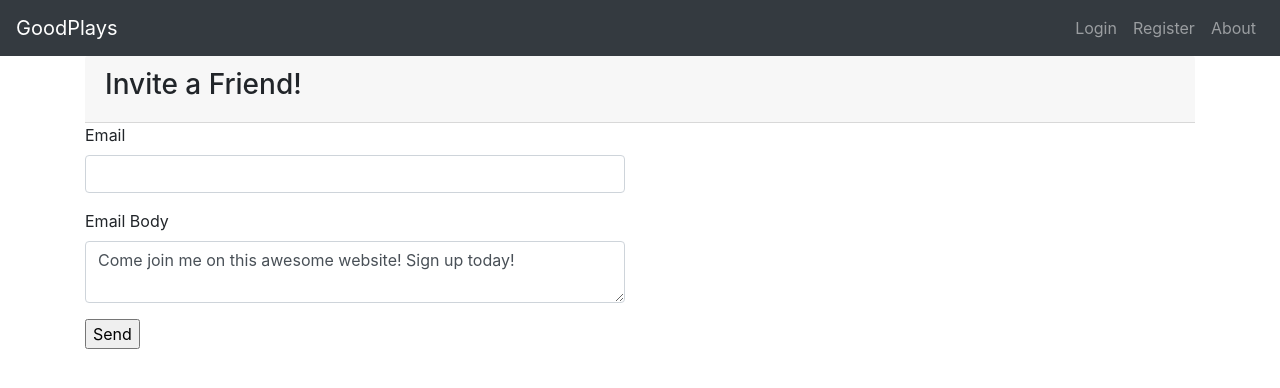
After one commit to biswasasmit/CMSC388J-Final, a Flask app: page /invite in a window 1280 px wide. The commit adds this page. Shown: the top 388 px of the page. Run offline with Flask 2, Linux system fonts and the light colour scheme; some libraries are stand-ins or nearby versions.

Commit message:
added invite form but no functionality

```diff
--- a/flask_app/forms.py
+++ b/flask_app/forms.py
@@ -49,6 +49,11 @@ class UpdateUsernameForm(FlaskForm):
         if user is not None:
             raise ValidationError('Username is taken')
 
+class InviteFriendForm(FlaskForm):
+    email = StringField('Email', validators=[InputRequired(), Email()])
+    optional_text = TextAreaField('Email Body', validators=[InputRequired(), Length(min=5, max=500)], default = "Come join me on this awesome website! Sign up today!")
+    send = SubmitField('Send')
+
 allowed_exts = ['jpg', 'png', 'jpeg', 'gif']
 class UpdateProfilePicForm(FlaskForm):
     pic = FileField('Update profile picture:', \
--- a/flask_app/main/routes.py
+++ b/flask_app/main/routes.py
@@ -1,7 +1,7 @@
 ## Main routes
 
-from flask import render_template, redirect, url_for, Response, Blueprint
-from ..forms import SearchForm
+from flask import render_template, redirect, url_for, Response, Blueprint, flash
+from ..forms import SearchForm, InviteFriendForm
 from .. import client
 
 main = Blueprint("main", __name__)
@@ -28,3 +28,12 @@ def query_results(query):
 @main.route('/about', methods=['GET'])
 def about():
     return render_template('about.html')
+
+@main.route('/invite', methods=['POST', 'GET'])
+def invite():
+    invite_form = InviteFriendForm()
+    if invite_form.validate_on_submit():
+        flash("Sent email!")
+        return redirect(url_for('main.invite'))
+
+    return render_template("invite.html", invite_form=invite_form)
--- a/flask_app/templates/header.html
+++ b/flask_app/templates/header.html
@@ -18,6 +18,11 @@
             <li class="nav-item">
                 <a class="nav-link" href="{{ url_for('users.logout') }}">
                     Logout
+                </a>
+            </li>
+            <li class="nav-item">
+                <a class="nav-link" href="{{ url_for('main.invite') }}">
+                    Invite
                 </a>
             </li>
             {% else %}
--- /dev/null
+++ b/flask_app/templates/invite.html
@@ -0,0 +1,51 @@
+{% extends "header.html" %}
+{% block content %}
+
+<div class="card-header">
+    {# Greeting #}
+    <h3>Invite a Friend!</h3>
+</div>
+
+{% with messages = get_flashed_messages() %}
+    {% if messages %}
+        {% for message in messages %}
+            <p class="alert alert-warning"><strong>{{message}}</strong></p>
+        {% endfor %}
+    {% endif %}
+{% endwith %}
+
+<form method="POST" action="">
+    {{ invite_form.csrf_token }}
+    <div class="row">
+        <div class="col-6 form-group">
+            {{ invite_form.email.label }}
+            {{ invite_form.email(class="form-control") }}
+        </div>
+        {% if invite_form.email.errors %}
+        <div class="col-6 alert alert-warning" role="alert">
+            {% for error in invite_form.email.errors %}
+            <strong>Error!</strong><br />
+            <span>{{ error }}</span>
+            {% endfor %}
+        </div>
+        {% endif %}
+    </div>
+    <div class="row">
+        <div class="col-6 form-group">
+            {{ invite_form.optional_text.label }}
+            {{ invite_form.optional_text(class="form-control") }}
+        </div>
+        {% if invite_form.optional_text.errors %}
+        <div class="col-6 alert alert-warning" role="alert">
+            {% for error in invite_form.optional_text.errors %}
+            <strong>Error!</strong><br />
+            <span>{{ error }}</span>
+            {% endfor %}
+        </div>
+        {% endif %}
+    </div>
+    <div class="row">
+        <div class="col">{{ invite_form.send() }} </div>
+    </div>
+</form>
+{% endblock %}
--- a/flask_app/users/routes.py
+++ b/flask_app/users/routes.py
@@ -13,7 +13,7 @@ from datetime import datetime
 # local
 from .. import app, bcrypt, client
 from ..forms import (SearchForm, GameReviewForm, RegistrationForm, LoginForm,
-                             UpdateUsernameForm, UpdateProfilePicForm)
+                             UpdateUsernameForm, UpdateProfilePicForm, InviteFriendForm)
 from ..models import User, Review, load_user
 from ..utils import current_time
 
```
Also changed, not shown: flask_app/templates/account.html (+9 -0 lines).
